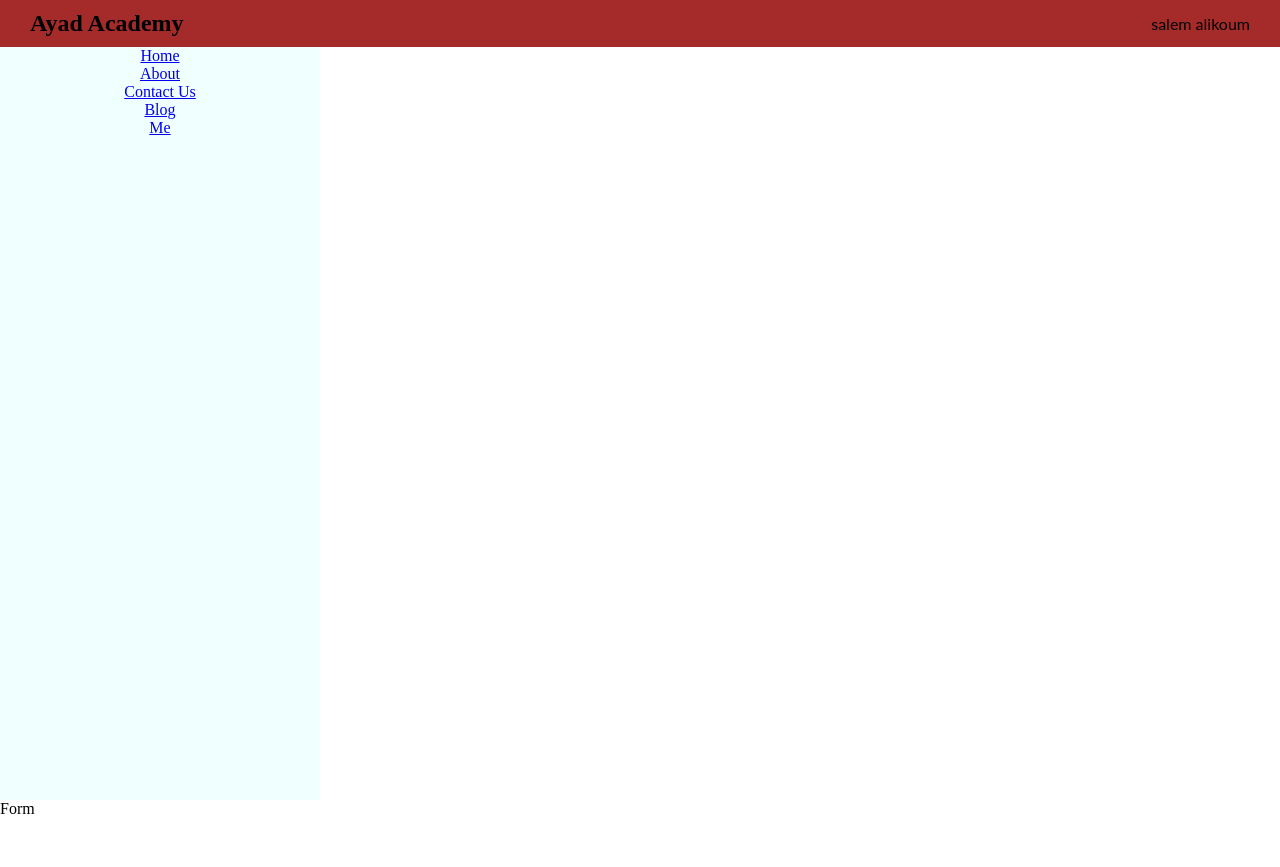
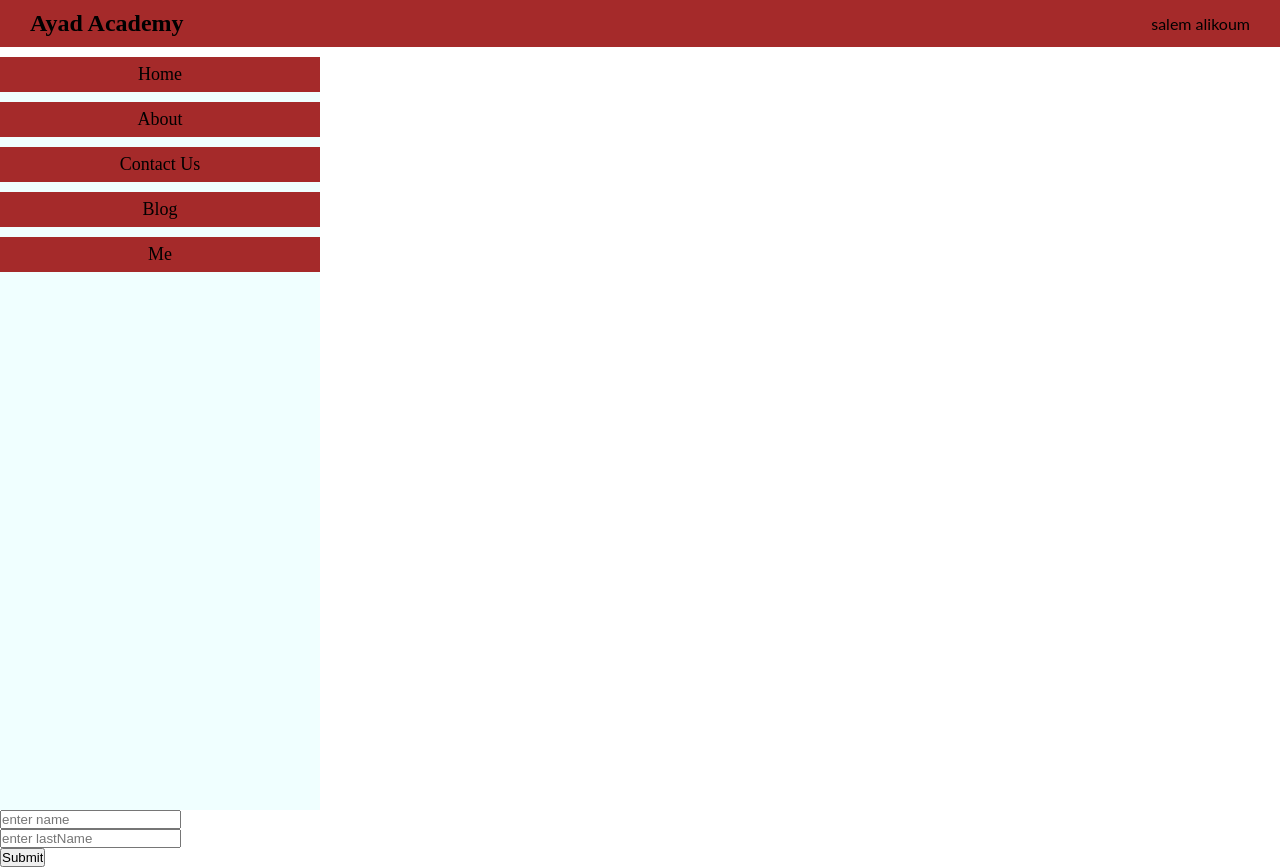
Before and after one commit to tarekaya/react-toolkit-v1, a React (Create React App) app: page / in a window 1280 px wide. Before the commit the page ends 818 px from the top, so only its background shows below. Built offline with nearby package versions, Linux system fonts and the light colour scheme.

Commit message:
3 files modified

```diff
--- a/components/Form/Form.css
+++ b/components/Form/Form.css
@@ -0,0 +1,3 @@
+form {
+  flex: 1;
+}
--- a/components/Form/Form.js
+++ b/components/Form/Form.js
@@ -1,5 +1,18 @@
 import React from 'react';
+import './Form.css';
 
 export default function Form() {
-  return <div>Form</div>;
+  return (
+    <form>
+      <div className="form-group">
+        <input type="text" placeholder="enter name" />
+      </div>
+      <div className="form-group">
+        <input type="text" placeholder="enter lastName" />
+      </div>
+      <div className="form-group">
+        <input type="submit" placeholder="enter city" />
+      </div>
+    </form>
+  );
 }
--- a/components/Sidebar/Sidebar.css
+++ b/components/Sidebar/Sidebar.css
@@ -1,7 +1,21 @@
 .sidebar {
   text-align: center;
-
+  margin-top: 10px;
   width: 25%;
   background-color: azure;
   height: calc(100vh - 47px);
 }
+.sidebar ul {
+  list-style: lower-roman;
+}
+.sidebar li {
+}
+.sidebar li a {
+  display: block;
+  background-color: brown;
+  color: black;
+  padding: 7px;
+  margin-bottom: 10px;
+  font-size: large;
+  text-decoration: none;
+}
```
